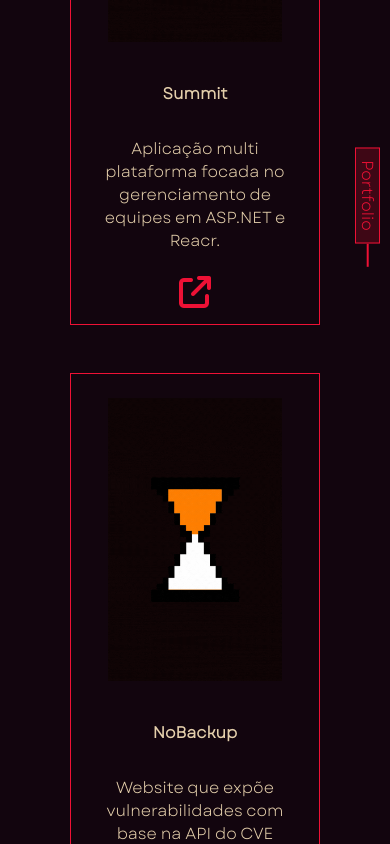
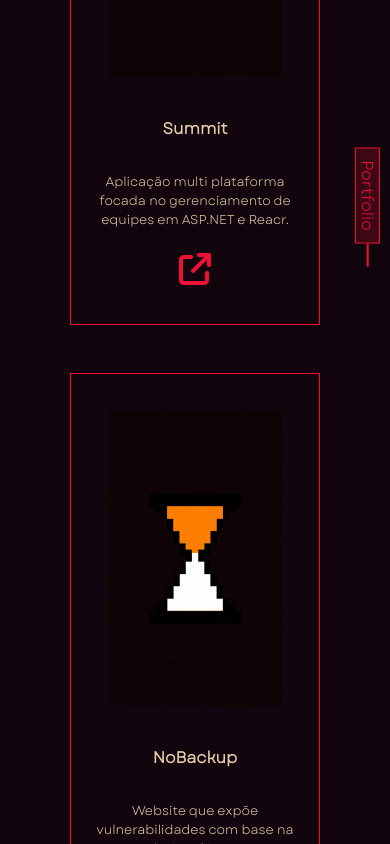
Before and after one commit to niellegs/Portfolio, a React (Vite) app in the folder portfolio/: page / in a window 390 px wide. Shown: the part 3260-4104 px from the top of the page. Built offline with nearby package versions, Linux system fonts and the light colour scheme.

Commit message:
font size project

```diff
--- a/portfolio/src/Components/Project/Project.css
+++ b/portfolio/src/Components/Project/Project.css
@@ -44,9 +44,11 @@
         width: 250px;
         height: 70vh;
     }
-
     .container_project h2 {
         font-size: 1rem;
+    }
+    .container_project p {
+        font-size: .8rem;
     }
     .container_project i {
         margin-bottom: 1rem;
```
